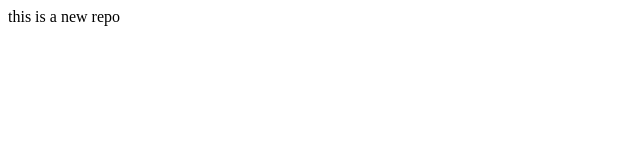
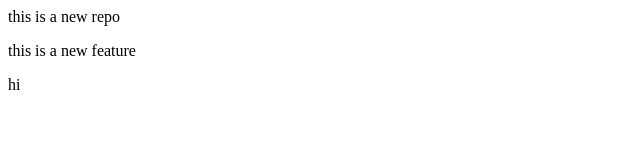
Before and after one commit to rojila01/LocalRepo, a plain HTML site: page index.html in a window 1280 px wide. Shown: the whole page, without its empty margins (0-640 px from the left). Drawn offline with Linux system fonts and the light colour scheme.

Commit message:
Add new feature

```diff
--- a/index.html
+++ b/index.html
@@ -1 +1,3 @@
 <p> this is a new repo</p>
+<p> this is a new feature </p>
+<p> hi </p>
```
